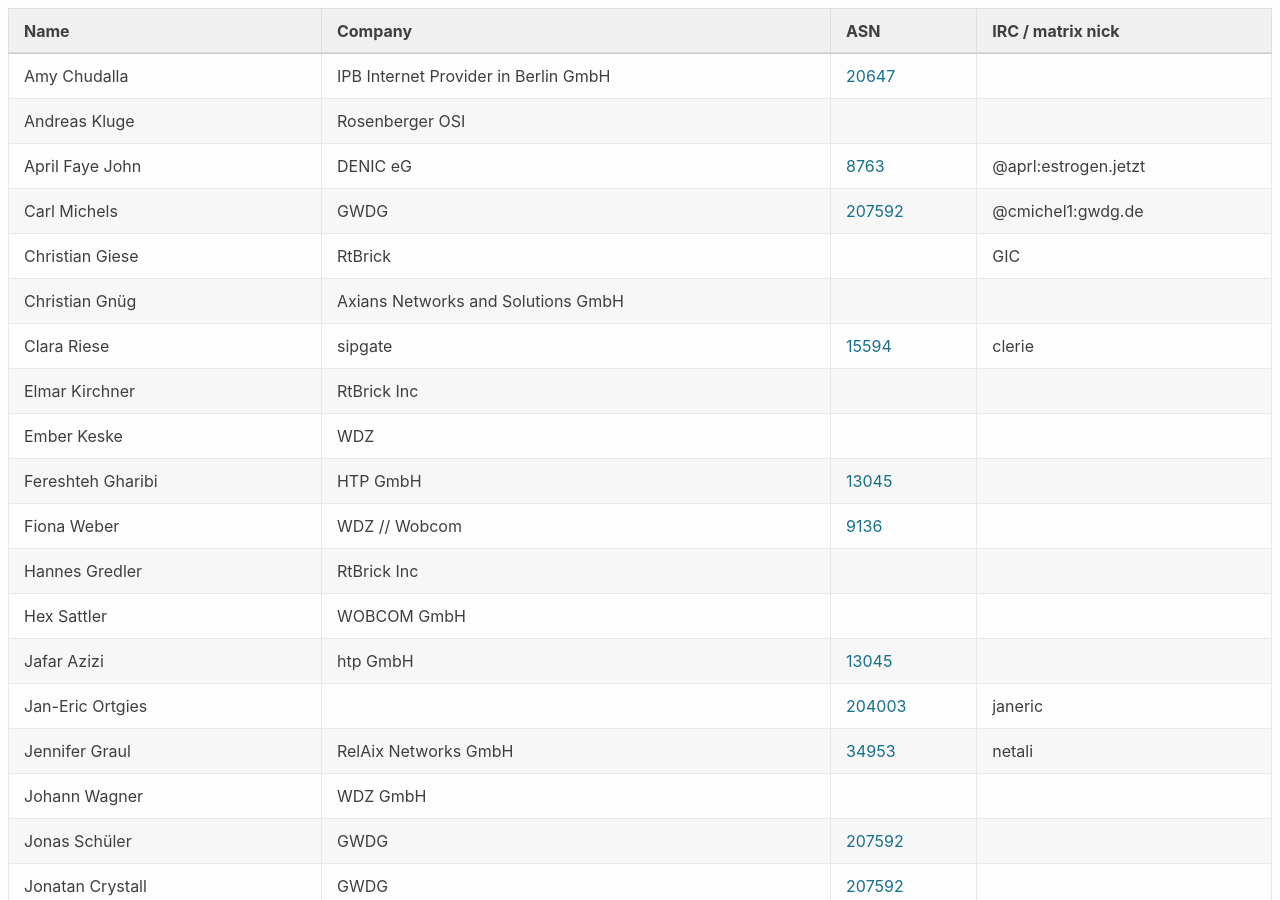
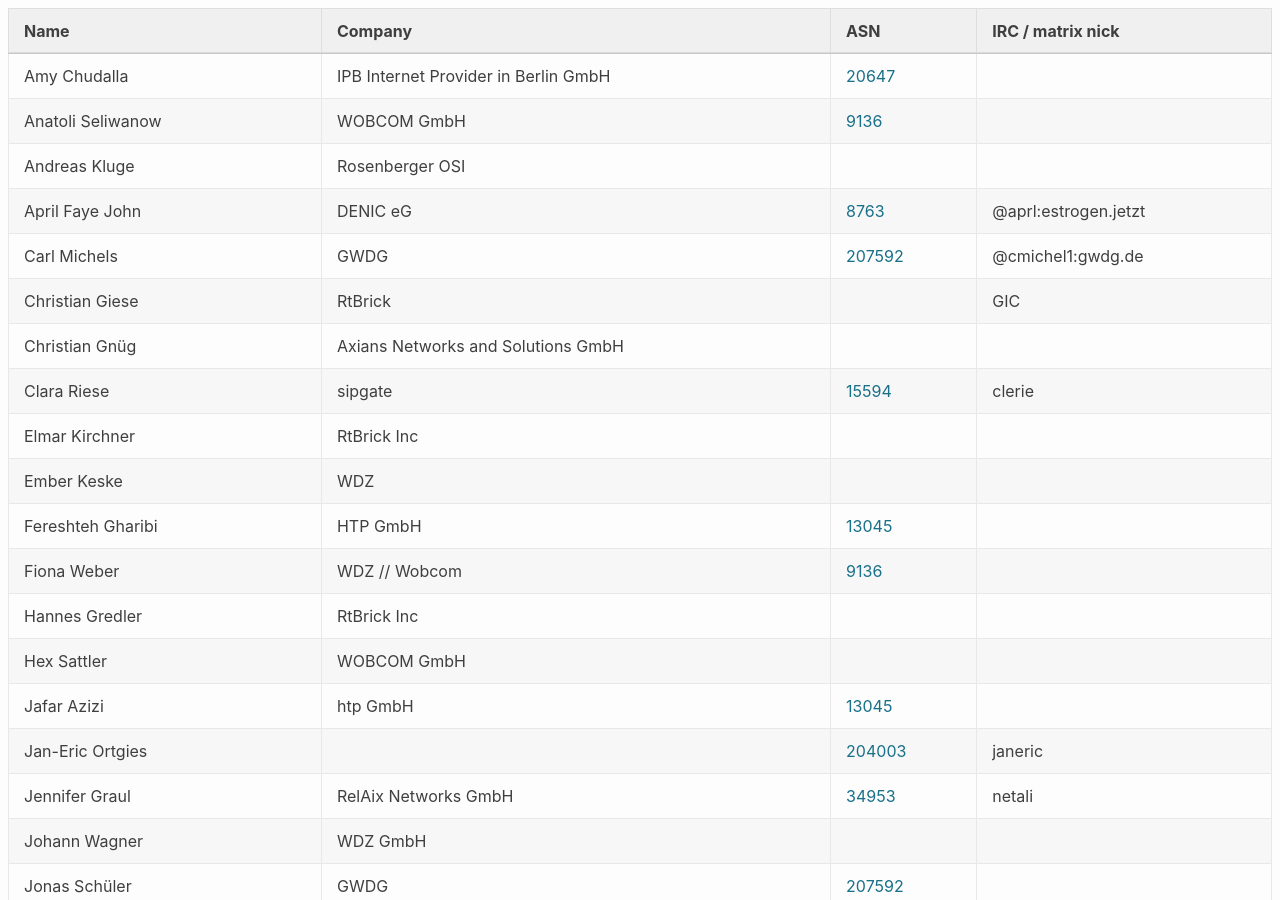
Before and after one commit to denog/pretix-attendeelist, a Jekyll site: the page built from denogmeetup25-04/index.markdown, in a window 1280 px wide and 900 px high. Built offline with Jekyll 4.4.1, drawn with Linux system fonts in a browser that asks for light colours.

Commit message:
Latest data: Fri May 16 05:11:04 UTC 2025

```diff
--- a/_data/attendees_denogmeetup25-04.json
+++ b/_data/attendees_denogmeetup25-04.json
@@ -4,6 +4,12 @@
     "company": "IPB Internet Provider in Berlin GmbH",
     "irc": null,
     "asn": "20647"
+  },
+  {
+    "name": "Anatoli Seliwanow",
+    "company": "WOBCOM GmbH",
+    "irc": null,
+    "asn": "9136"
   },
   {
     "name": "Andreas Kluge",
```
